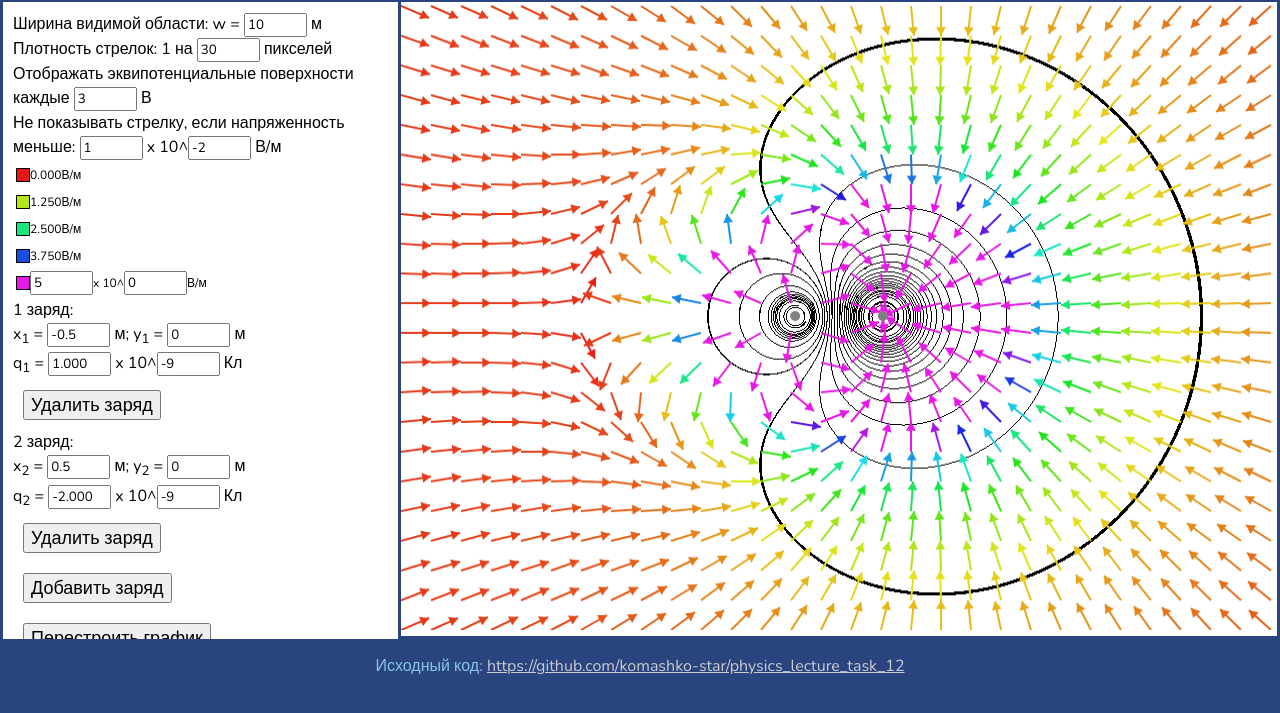
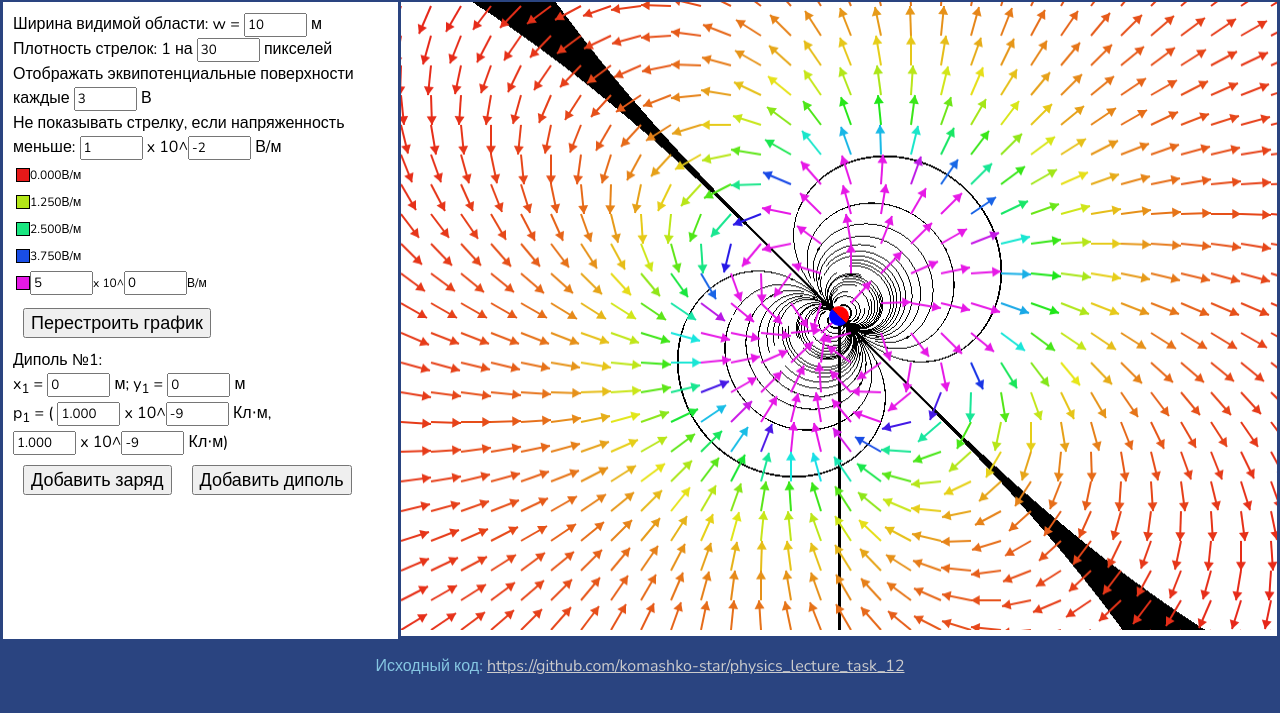
Before and after one commit to komashko-star/physics_lecture_task_13, a plain HTML site: page index.html in a window 1280 px wide. Shown: the part 81-794 px from the top of the page. Drawn offline with nearby package versions, Linux system fonts and the light colour scheme.

Commit message:
dipole first implementation

```diff
--- a/index.html
+++ b/index.html
@@ -39,6 +39,8 @@
             </div>
           </div>
 
+          <button type="submit">Перестроить график</button><br/>
+
           <div id="chargesForm">
             1 заряд: <br/>
 
@@ -49,9 +51,8 @@
             10^<input type="number" step="1" value="-9" id="q_0_exp" class="exponent_input" required> Кл <br/>
           </div>
 
-          <button id="addCharge" type="button">Добавить заряд</button><br/>
+          <button id="addCharge" type="button">Добавить заряд</button><button id="addDipole" type="button">Добавить диполь</button><br/>
 
-          <button type="submit">Перестроить график</button><br/>
 
 
         </form>
--- a/script.js
+++ b/script.js
@@ -17,16 +17,63 @@ const defaultChargeValues = [0, 0, 1, -9];
 
 class Charge {
   constructor(x, y, charge) {
+    this.type = "charge";
     this.x = x;
     this.y = y;
     this.charge = charge;
   }
+
+  calculatePotential(x0, y0) {
+    let hypot = Math.hypot(this.x - x0, this.y - y0);
+
+    return k * this.charge / hypot;
   }
+
+  calculateStrength(x0, y0) {
+    let r = [x0 - this.x, y0 - this.y];
+    let r_length = Math.hypot(r[0], r[1]);
+
+    let E_q = k * this.charge / Math.pow(r_length, 3);
+
+    return [E_q * r[0], E_q * r[1]];
+  }
+}
+
+var scalar_product = (a, b) => { return a[0] * b[0] + a[1] * b[1]; };
+
 class Dipole {
   constructor(x, y, moment) {
+    this.type = "dipole";
     this.x = x;
     this.y = y;
-    this.moment = moment;
+    this.moment = Math.abs(moment[0], moment[1]);
+    this.moment_vector = moment;
+  }
+
+  calculatePotential(x0, y0) {
+    let r = [x0 - this.x, y0 - this.y];
+    let hypot = Math.hypot(r[0], r[1]);
+
+    let r_n = [r[0] / hypot, r[1] / hypot];
+
+    return k / hypot / hypot * scalar_product(this.moment_vector, r_n);
+  }
+
+  calculateStrength(x0, y0) {
+    let r = [x0 - this.x, y0 - this.y];
+    let hypot = Math.hypot(r[0], r[1]);
+
+    let r_n = [r[0] / hypot, r[1] / hypot];
+
+    let t = 3 * scalar_product(r_n, this.moment_vector);
+
+    let t1 = [t * r_n[0], t * r_n[1]];
+    let t2 = [t1[0] - this.moment_vector[0], t1[1] - this.moment_vector[1]]
+
+    let E_q = k / Math.pow(hypot, 3);
+
+    return [E_q * t2[0], E_q * t2[1]];
+
   }
 }
 
@@ -247,14 +294,9 @@ function calculateFieldStrength(x, y) {
   let vector = [0, 0];
 
   for (var i = 0; i < charges.length; i++) {
-    let [x_q, y_q, q] = charges[i];
+    let E_q = charges[i].calculateStrength(x, y);
 
-    let r = [x - x_q, y - y_q];
-    let r_length = Math.hypot(r[0], r[1]);
-
-    let E_q = k * q / Math.pow(r_length, 3);
-
-    vector = [vector[0] + E_q * r[0], vector[1] + E_q * r[1]];
+    vector = [vector[0] + E_q[0], vector[1] + E_q[1]];
   }
 
   return vector;
@@ -264,14 +306,7 @@ function calculateFieldPotential(x, y) {
   let potential = 0;
 
   for (var i = 0; i < charges.length; i++) {
-    let [x_q, y_q, q] = charges[i];
-
-    let r = [x - x_q, y - y_q];
-    let r_length = Math.hypot(r[0], r[1]);
-
-    let E_q = k * q / r_length;
-
-    potential += E_q;
+    potential += charges[i].calculatePotential(x, y);
   }
 
   return potential;
@@ -345,15 +380,28 @@ function redraw() {
     }
   }
 
-  chartContext.fillStyle = 'gray';
   for (var i = 0; i < charges.length; i++) {
-    let [i_0, j_0] = modelToCanvasCoords(charges[i][0], charges[i][1]);
+    let [i_0, j_0] = modelToCanvasCoords(charges[i].x, charges[i].y);
 
-    let radius = 5;
+    let radius = 10;
 
+    if (charges[i].type == 'charge') {
+      chartContext.fillStyle = charges[i].charge > 0 ? 'red' : charges[i].charge < 0 ? 'blue' : 'gray';
       chartContext.beginPath();
       chartContext.arc(i_0, j_0, radius, 0, 2 * Math.PI);
       chartContext.fill();
+    } else {
+      let angle = Math.atan2(charges[i].moment_vector[1], charges[i].moment_vector[0]);
+
+      chartContext.fillStyle = 'red';
+      chartContext.beginPath();
+      chartContext.arc(i_0, j_0, radius, angle, angle + Math.PI, true);
+      chartContext.fill();
+      chartContext.fillStyle = 'blue';
+      chartContext.beginPath();
+      chartContext.arc(i_0, j_0, radius, angle + Math.PI, angle + 2 * Math.PI, true);
+      chartContext.fill();
+    }
   }
 }
 
@@ -414,10 +462,22 @@ function collectData() {
   for (let i = 1; i <= charges.length; i++) {
     let x_0_ = parseFloat(document.getElementById('x_' + i).value);
     let y_0_ = parseFloat(document.getElementById('y_' + i).value);
+    let type_ = document.getElementById('x_' + i).classList.contains('dipole') ? 'dipole' : 'charge';
+
+    if (type_ == 'charge') {
       let q_0_ = parseFloat(document.getElementById('q_' + i).value);
       let q_0_exp = parseFloat(document.getElementById('q_' + i + '_exp').value);
 
-    charges_.push([x_0_, y_0_, q_0_ * Math.pow(10, q_0_exp)]);
+      charges_.push(new Charge(x_0_, y_0_, q_0_ * Math.pow(10, q_0_exp)));
+    } else {
+      let p_x = parseFloat(document.getElementById('p_x_' + i).value);
+      let p_x_exp = parseFloat(document.getElementById('p_x_' + i + '_exp').value);
+      let p_y = parseFloat(document.getElementById('p_y_' + i).value);
+      let p_y_exp = parseFloat(document.getElementById('p_y_' + i + '_exp').value);
+
+      charges_.push(new Dipole(x_0_, y_0_, [p_x * Math.pow(10, p_x_exp), p_y * Math.pow(10, p_y_exp)]));
+    }
+
   }
 
   let arrowDensity_ = parseInt(document.getElementById('arrowdensity').value);
@@ -509,13 +569,25 @@ function updateColorGradient(event) {
 
 function updateChargesForm() {
   let oneChargeForm = `
-            $1 заряд: <br/>
+            Заряд №$1: <br/>
 
             <label for="x_$1">x<sub>$1</sub></label> = <input type="number" step="0.001" value="$2" id="x_$1" class="exponent_input" required> м;
             <label for="y_$1">y<sub>$1</sub></label> = <input type="number" step="0.001" value="$3" id="y_$1" class="exponent_input" required> м <br/>
 
             <label for="q_$1">q<sub>$1</sub></label> = <input type="number" step="0.001" value="$4" id="q_$1" class="exponent_input" required> x
             10^<input type="number" step="1" value="$5" id="q_$1_exp" class="exponent_input" required> Кл <br/>
+            `
+  let oneDipoleForm = `
+            Диполь №$1: <br/>
+
+            <label for="x_$1">x<sub>$1</sub></label> = <input type="number" step="0.001" value="$2" id="x_$1" class="exponent_input dipole" required> м;
+            <label for="y_$1">y<sub>$1</sub></label> = <input type="number" step="0.001" value="$3" id="y_$1" class="exponent_input" required> м <br/>
+
+            <label for="p_x_$1">p<sub>$1</sub></label> = (
+            <input type="number" step="0.001" value="$4" id="p_x_$1" class="exponent_input" required> x
+            10^<input type="number" step="1" value="$5" id="p_x_$1_exp" class="exponent_input" required> Кл⋅м, <br/>
+            <input type="number" step="0.001" value="$6" id="p_y_$1" class="exponent_input" required> x
+            10^<input type="number" step="1" value="$7" id="p_y_$1_exp" class="exponent_input" required> Кл⋅м)<br/>
             `
 
   let removeChargeButton = "<button id=\"removeCharge$1\" type=\"button\">Удалить заряд</button><br/>";
@@ -525,21 +597,44 @@ function updateChargesForm() {
   chargesForm.innerHTML = "";
 
   for (let i = 1; i <= charges.length; i++) {
-    let number = charges[i - 1][2];
+    let data = [i, charges[i - 1].x, charges[i - 1].y];
+    if (charges[i - 1].type == 'charge'){
+      let number = charges[i - 1].charge;
 
       let exponent = digitnumber(number);
       if (exponent != 0 && exponent != 1) {
         number = number * Math.pow(10, -exponent);
       }
 
-    number = round(number, 3);
+      data.push(round(number, 3));
+      data.push(exponent);
+    } else {
+      let number1 = charges[i - 1].moment_vector[0];
 
-    chargesForm.innerHTML += oneChargeForm
-      .replaceAll("$1", i)
-      .replaceAll("$2", charges[i - 1][0])
-      .replaceAll("$3", charges[i - 1][1])
-      .replaceAll("$4", number)
-      .replaceAll("$5", exponent) + '\n';
+      let exponent = digitnumber(number1);
+      if (exponent != 0 && exponent != 1) {
+        number1 = number1 * Math.pow(10, -exponent);
+      }
+
+      data.push(round(number1, 3));
+      data.push(exponent);
+
+      number1 = charges[i - 1].moment_vector[1];
+
+      exponent = digitnumber(number1);
+      if (exponent != 0 && exponent != 1) {
+        number1 = number1 * Math.pow(10, -exponent);
+      }
+
+      data.push(round(number1, 3));
+      data.push(exponent);
+    }
+
+    let t = charges[i - 1].type == 'charge' ? oneChargeForm : oneDipoleForm;
+    for (let i = 1; i <= data.length; i++) {
+      t = t.replaceAll('$' + i, data[i - 1]);
+    }
+    chargesForm.innerHTML += t + '\n';
 
     if (charges.length > 1) {
       chargesForm.innerHTML += removeChargeButton.replaceAll("$1", i);
@@ -554,7 +649,12 @@ function updateChargesForm() {
 }
 
 function addChargeForm() {
-  charges.push([defaultChargeValues[0], defaultChargeValues[1], defaultChargeValues[2] * Math.pow(10, defaultChargeValues[3])]);
+  charges.push(defaultChargeFactory());
+  updateChargesForm();
+}
+
+function addDipoleForm() {
+  charges.push(defaultDipoleFactory());
   updateChargesForm();
 }
 
@@ -577,12 +677,12 @@ window.onload = () => {
   updateColorGradient(1);
 
   document.getElementById('addCharge').addEventListener('click', addChargeForm);
+  document.getElementById('addDipole').addEventListener('click', addDipoleForm);
 
   let ch = 1 / (k / 9);
 
   charges = [
-    [-0.5, 0, ch],
-    [0.5, 0, -2 * ch],
+    new Dipole(0, 0, [ch, ch]),
   ]
   updateChargesForm();
   reloadForm();
```
Lines whose indentation alone changed are shown as unchanged.
